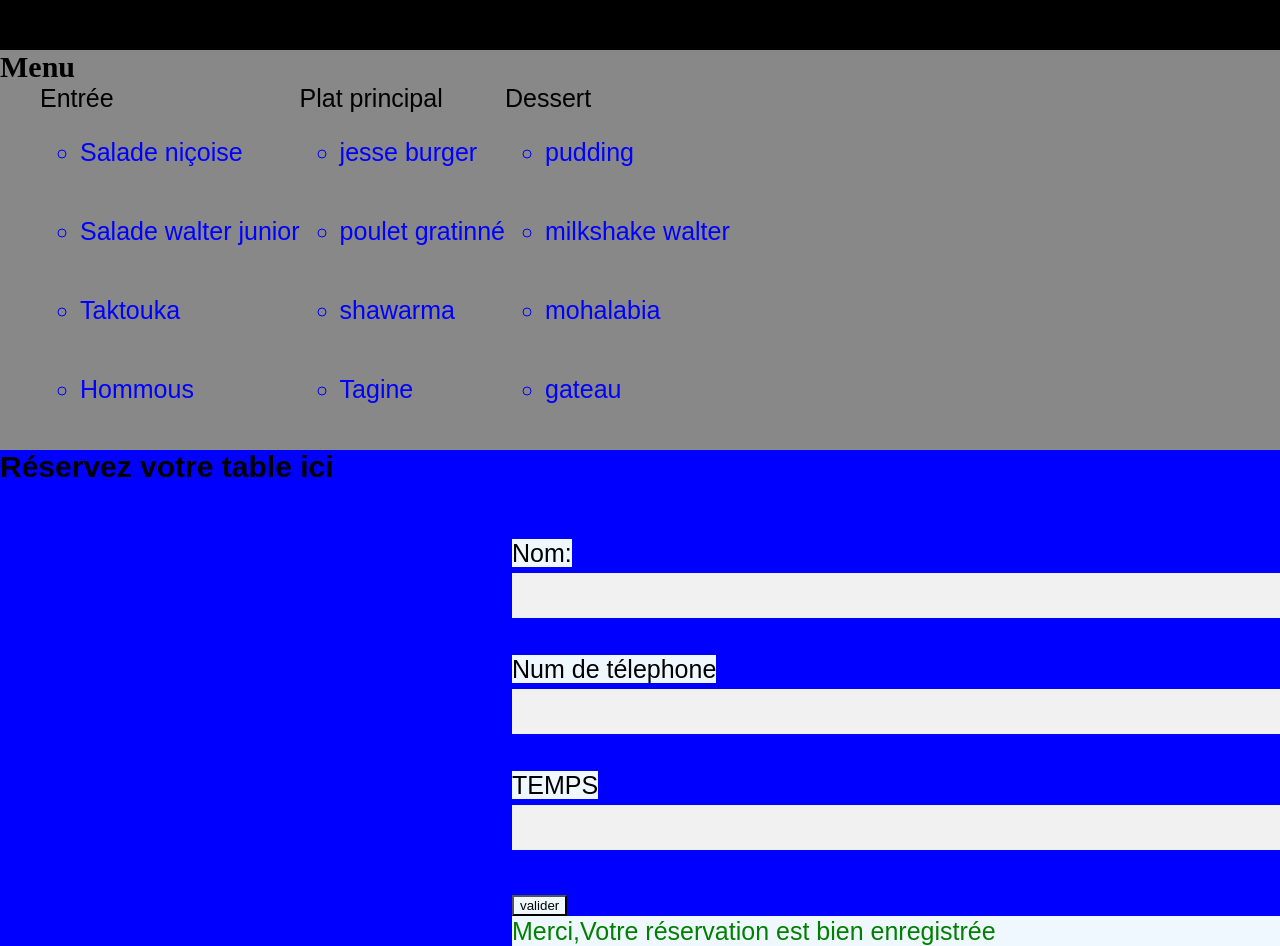
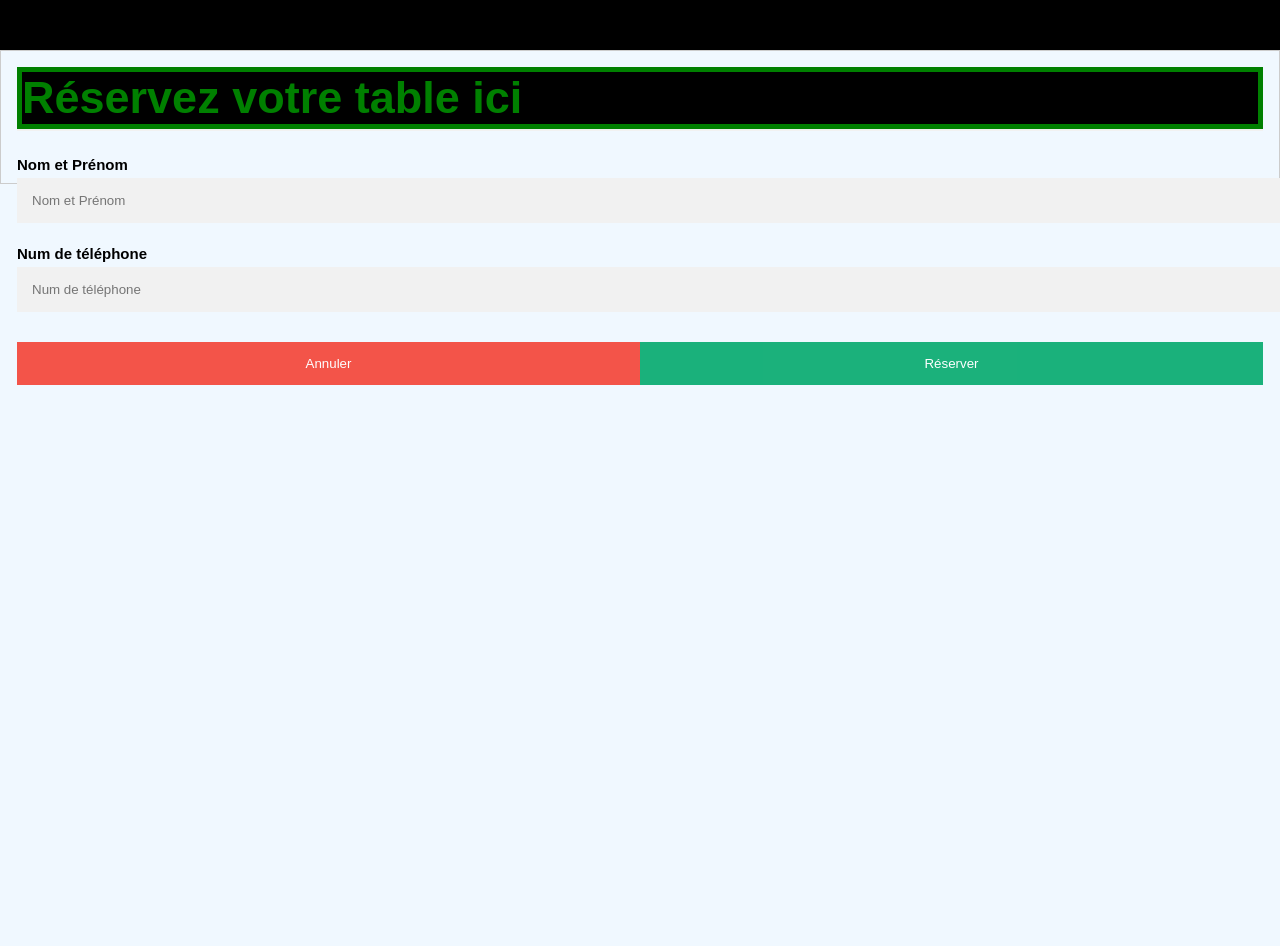
Before and after one commit to AymenNF/Restaurant-project, a plain HTML site: page index.html in a window 1280 px wide. Shown: the part 780-1726 px from the top of the page. After the commit the page ends 1214 px from the top, so only its background shows below. Drawn offline with Linux system fonts and the light colour scheme.

Commit message:
Update index.html

```diff
--- a/index.html
+++ b/index.html
@@ -1,13 +1,10 @@
 <!DOCTYPE html>
 <html>
 <head>
-
     <link rel="stylesheet" href="styl.css">
     <meta charset="UTF-8">
     <meta name="viewport" content="width=device-width, initial-scale=1.0">
-    <script type="text/javascript" src="./script.js" defer> </script>
     <link rel="icon" href="Los_Pollos (1).jpg">
-    <link rel="php" href="index.php">
     <title>
         Los Pollos
     </title>
@@ -17,9 +14,9 @@
 
 
         <div class="bc">
-        <h1><span id="B">B</span>ienvenue à <span id="B">L</span>os <span id="B">P</span>ollos</h1>
+        <h1><span id="B">B</span>ienvenue à <span id="L">L</span>os <span id="P">P</span>ollos</h1>
          <nav>
-            <ul class="men">
+            <ul>
                 <li><a href="découverte">  Découvrez </a></li>
                 <li><a href="reservation">  Reservez </a></li>
                 <li><a href="menu">  Menu </a></li>
@@ -36,18 +33,14 @@
 
 
     </header>
-
-
-
     <section id="découverte">
         <div class="cate">
-
-            <ul class="opa" >
+            <ul>
                 <li id="step1"><h2>Innovation</h2>
                     <img id="jesse" src="https://upload.wikimedia.org/wikipedia/en/c/c6/Jesse_Pinkman_S5B.png" alt="jesse">
                    <p> Vivez une expérience unique dans notre restaurant</p> </li>
-                <li id="step2">
-                    <h2>Créativité</h2>
+                <li>
+                    <h2 id="step2">Créativité</h2>
                     <img id="walter" src="https://upload.wikimedia.org/wikipedia/en/0/03/Walter_White_S5B.png" alt="walter">
 
                    <p> Dégustez nos burgers inspirés de la fameuse série Breaking bad </p>
@@ -58,6 +51,7 @@
 
 
 
+            </ul>
 
 
 
@@ -68,7 +62,7 @@
         </div>
 
 
-</ul>
+
 
 
 
@@ -76,141 +70,24 @@
 
 
     </section>
+<section id="Reservation" >
+    <form action="/action_page.php" style="border:1px solid #ccc">
+        <div class="container">
+          <h1>Réservez votre table ici</h1>
+
+          <hr>
+
+          <label for="text"><b>Nom et Prénom</b></label>
+          <input type="text" placeholder="Nom et Prénom" name="text" required>
+
+          <label for="text"><b>Num de téléphone</b></label>
+          <input type="text" placeholder="Num de téléphone" name="text" required>
 
 
-
-    <div class="menuu">
-    <h4>Menu</h4>
-    <ul class="header" >
-        <li class="li"> Entrée<ul><li> Salade niçoise</li>
-            <li>Salade walter junior</li>
-            <li>Taktouka </li>
-            <li> Hommous</li>
-            </ul></li>
-
-        <li class="li">Plat principal
-            <ul><li>jesse burger</li>
-                <li>poulet gratinné</li>
-                <li>shawarma</li>
-                <li>Tagine</li>
-                </ul>
-                </li>
-        <li class="li">Dessert
-            <ul><li >pudding</li>
-            <li>milkshake walter</li>
-            <li>mohalabia</li>
-            <li>gateau</li>
-
-
-            </ul>
-
-
-        </li>
-
-
-
-
-
-
-
-
-
-
-
-
-
-
-
-
-
-
-    </ul>
-
-
-
-
-
-
-
-
-
-</div>
-
-
-
-
-
-
-
-<div class="RES">
-<h3 class="reserve">Réservez votre table ici</h3>
-    <ul class="aut">
-
-    <li class="blue"><label class="lab" for="nom">Nom:</label>
-    <input class="in" id="nom" type="text" name="nom"></li>
-
-    <li class="blue"><label class="lab" for="num de télephone">Num de télephone</label>
-    <input class="in" id="num de télephone" type="text" name="num de téléphone"><li>
-    <li class="blue"><label class="lab" for="num de télephone">TEMPS</label>
-        <input class="in" id="num de télephone" type="text" name="num de téléphone"><li>
-
-<li class="blue" ><input class="sub" type="submit" value="valider"></li>
-<p class="Merci">Merci,Votre réservation est bien enregistrée</p>
-
-
-
-
-
-
-
-
-
-
-
-
-
-
-
-
-
-
-
-
-
-
-
-
-
-
-
-
-
-
-
-
-
-
-
-
-
-
-</body>
-
-
-
-
-
-
-
-
-
-
-
-
-
-
-
-
-
-
-</html>
+          <div class="clearfix">
+            <button type="button" class="cancelbtn">Annuler</button>
+            <button type="submit" class="signupbtn">Réserver</button>
+          </div>
+        </div>
+      </form>
+</section>
```
